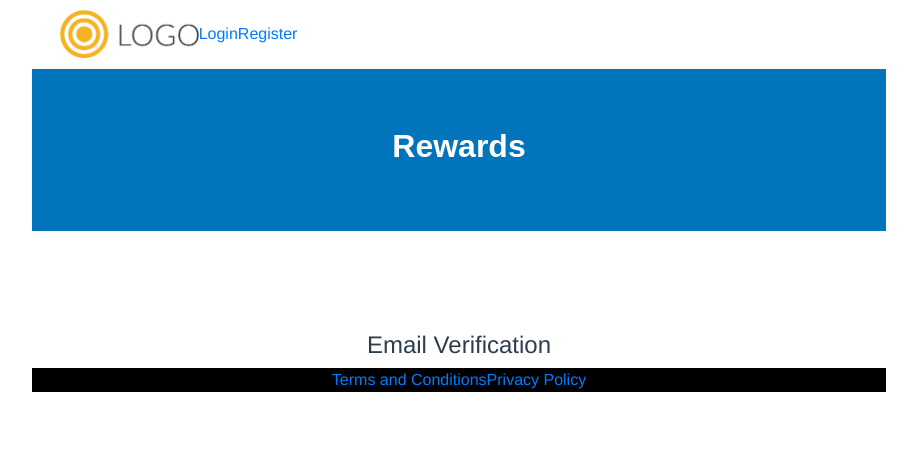
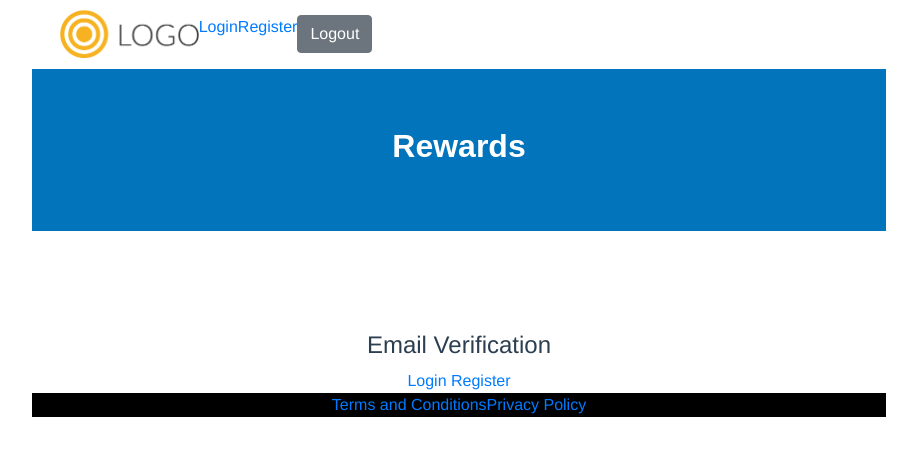
Before and after one commit to DaniVSainz/vue-Rewards, a Vue app in the folder client/: page /emailVerification/1 in a window 1280 px wide. Shown: the top 456 px of the page, without its empty margins (181-1098 px from the left). Built offline with nearby package versions, Linux system fonts and the light colour scheme; no server answers.

Commit message:
Add logout method

```diff
--- a/client/src/components/EmailVerification.vue
+++ b/client/src/components/EmailVerification.vue
@@ -13,6 +13,14 @@
                   height="4px">
       </b-progress>
     </b-alert>
+    <div>
+      <router-link v-bind:to="'/login'" class="user-or-register">
+        Login
+      </router-link>
+      <router-link v-bind:to="'/register'" class="user-or-register">
+        Register
+      </router-link>
+    </div>
   </div>
 </template>
 
@@ -46,7 +54,8 @@ export default {
     },
     async verifyEmail () {
       const response = await AuthService.verifyEmail(this.token)
-      console.log(response)
+      this.msg = response.data.msg
+      this.showAlert()
     }
   }
 }
--- a/client/src/components/_Header.vue
+++ b/client/src/components/_Header.vue
@@ -14,6 +14,9 @@
             <p style='color:black;' class="user-or-register">
               {{username}}
             </p>
+            <b-button @click="logOut()" class="user-or-register">
+              Logout
+            </b-button>
           </div>
       </div>
       <div class='col-xlg-8 col-xl-8 col-lg-12 col-sm-12 col-12 rewards center'>
@@ -37,6 +40,9 @@ export default {
   methods: {
     async loadUser () {
       this.username = await AuthService.loadUser()
+    },
+    logOut () {
+      AuthService.logOut()
     }
   }
 }
--- a/client/src/services/AuthService.js
+++ b/client/src/services/AuthService.js
@@ -11,24 +11,27 @@ export default {
 
   login (params) {
     return Api().post('users/authenticate', params).catch(error => {
-      console.log(error)
       return error.response
     })
   },
 
   register (params) {
     return Api().post('users/register', params).catch(error => {
-      console.log(error)
       return error.response
     })
   },
 
   verifyEmail (token) {
-    console.log(`token is ${token}`)
-    return Api().post('confirmation/verifyEmail', {token} ).catch(error => {
-      console.log(error)
+    return Api().post('confirmation/verifyEmail', {token}).catch(error => {
       return error.response
     })
+  },
+
+  logOut () {
+    this.authToken = null
+    this.user = null
+    localStorage.clear()
+    location.reload()
   },
 
   storeUserData (token, user) {
```
